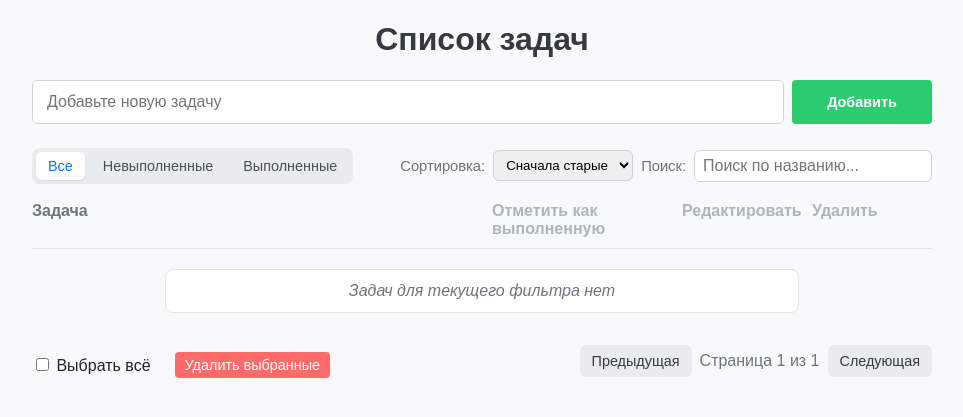
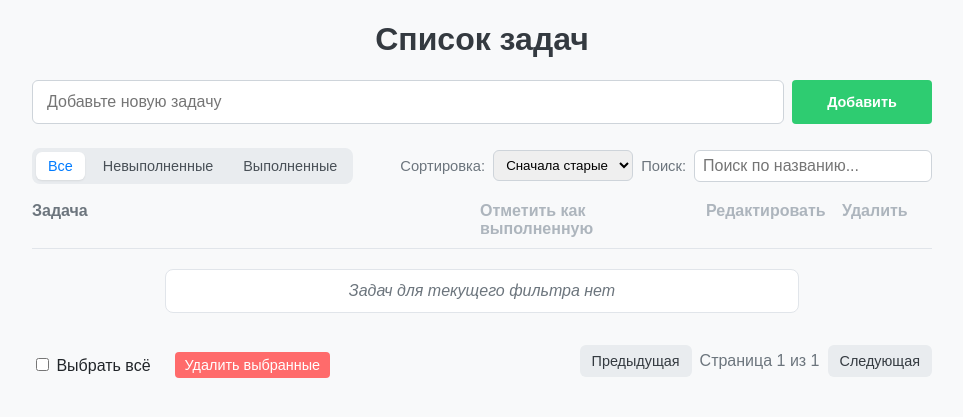
Before and after one commit to MelissaDemiurge/todo-test-app, a Flask app: page / in a window 1280 px wide. Shown: the top 417 px of the page, without its empty margins (158-1121 px from the left). Run offline with Flask 3, Linux system fonts and the light colour scheme.

Commit message:
коррекция4

```diff
--- a/todo_app/static/css/style.css
+++ b/todo_app/static/css/style.css
@@ -405,12 +405,15 @@ body.loading::after {
     margin: 18px auto 8px;
     display: grid;
     grid-template-columns: 1fr 180px 120px 120px;
-    gap: 10px;
+    gap: 16px;
     color: #6c757d;
     font-weight: 600;
     border-bottom: 1px solid #e1e5ea;
     padding-bottom: 10px;
 }
+/* Небольшие сдвиги заголовков для визуального выравнивания с кнопками ниже */
+.tasks-header > div:nth-child(3) { padding-left: 30px; }  /* Редактировать */
+.tasks-header > div:nth-child(4) { padding-left: 30px; } /* Удалить */
 .pagination {
     display: flex;
     align-items: center;
--- a/todo_app/static/js/main.js
+++ b/todo_app/static/js/main.js
@@ -339,7 +339,7 @@ document.addEventListener('DOMContentLoaded', () => {
                     inputEl.value = inputEl.dataset.originalValue;
                 }
                 editForm.style.display = 'none';
-                viewDiv.style.display = 'flex';
+                viewDiv.style.display = 'grid';
             }
             return;
         }
```
